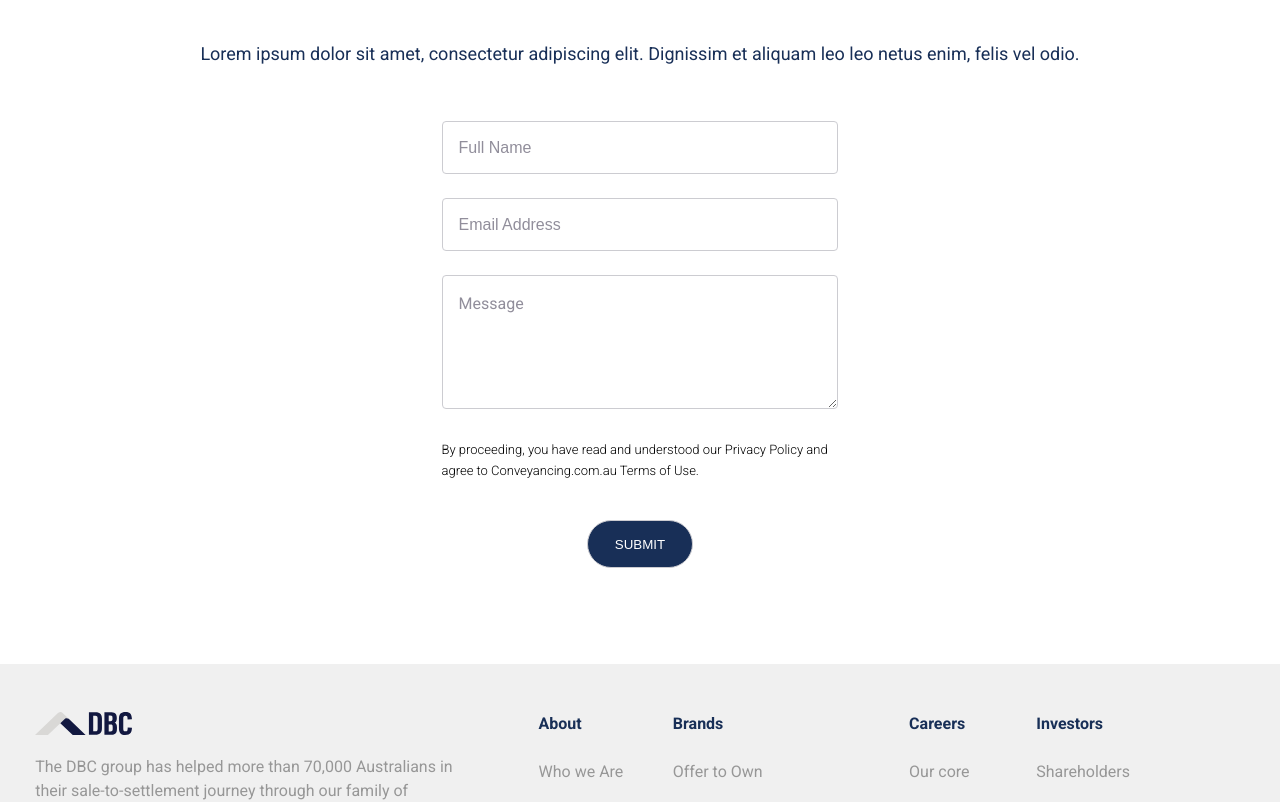
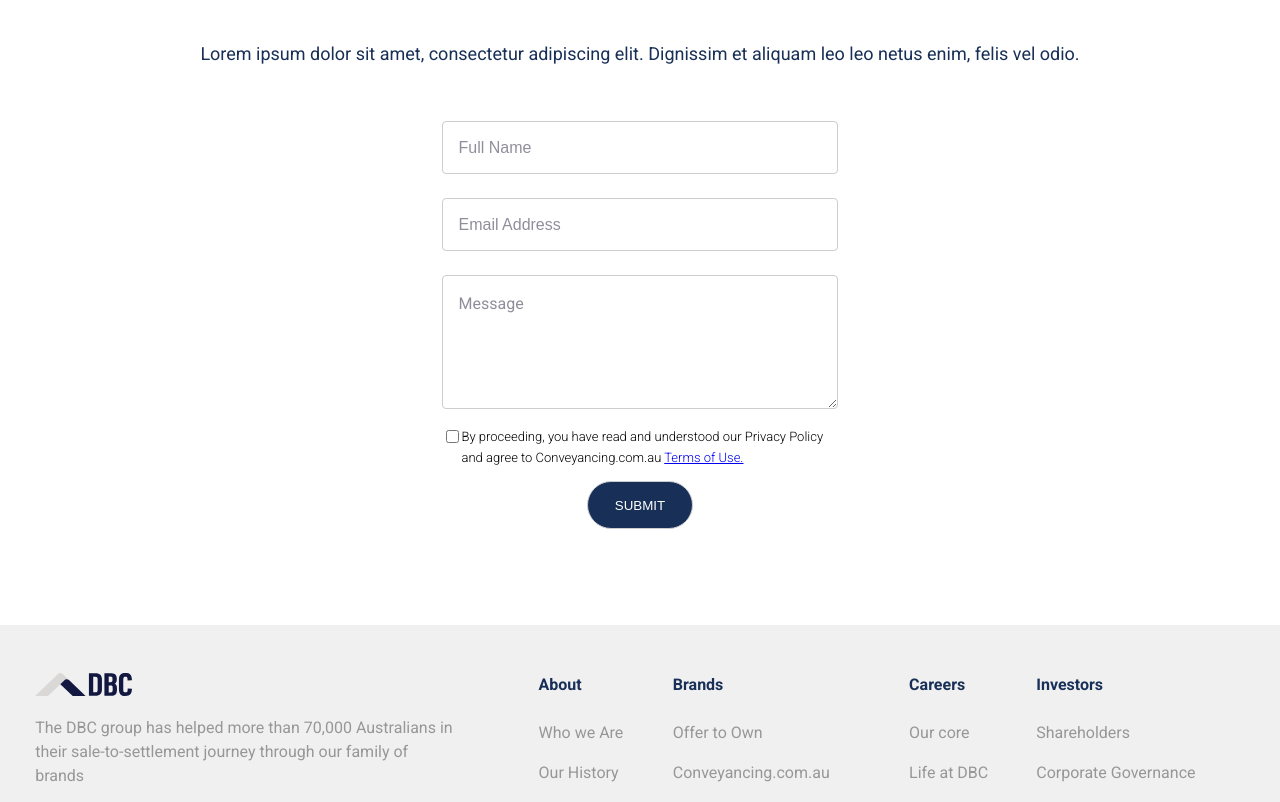
Before and after one commit to joanah09/dbc-clone, a React (Create React App) app: page /contact in a window 1280 px wide. Shown: the part 593-1395 px from the top of the page. Built offline with nearby package versions, Linux system fonts and the light colour scheme.

Commit message:
updated contact form

```diff
--- a/src/components/contact/contactFormComponent/contact-form.scss
+++ b/src/components/contact/contactFormComponent/contact-form.scss
@@ -58,11 +58,19 @@
             color: $font-gray;
         }
         p {
-            padding: 1em 0 2em;
+            margin: 0;
+            padding: 1em 0;
             font-size: 13px;
             font-weight: 300;
             line-height: 21px;
-
+        }
+        input[type="checkbox"] {
+            position: relative;
+            top: 2px;
+        }
+        .checkbox {
+            display: flex;
+            align-items: baseline;
         }
         .btn-container {
             text-align: center;
@@ -84,6 +92,5 @@
                 }
             }
         }
-
     }
 }
--- a/src/components/contact/contactFormComponent/contactForm.js
+++ b/src/components/contact/contactFormComponent/contactForm.js
@@ -1,40 +1,65 @@
 import React, { useState } from "react";
+import { Link } from "react-router-dom";
 
 function ContactForm() {
     const initialState = {
         name: "",
         email: "",
         message: "",
-    }
+        isChecked: false,
+    };
 
-    const [formData, setFormData] = useState(initialState)
+    const [formData, setFormData] = useState(initialState);
+
     function handleChange(event) {
-        const {name, value} = event.target
-        setFormData(prevState => {
-            return {
-                ...prevState,
-                [name]: value
-            }
-        })
-    }
+        const { name, value, type, checked } = event.target;
 
-    function handleSubmit(event) {
-        event.preventDefault()
-        console.log(formData)
-        setFormData({...initialState})
+        const newValue = type === "checkbox" ? checked : value;
+
+        setFormData((prevState) => ({
+            ...prevState,
+            [name]: newValue,
+        }));
     }
 
     return (
-        <form onSubmit={handleSubmit}>
-            <input type="text" placeholder="Full Name" name="name" onChange={handleChange} value={formData.name} />
-            <input type="email" placeholder="Email Address" name="email" onChange={handleChange} value={formData.email}/>
-            <textarea placeholder="Message" name="message" onChange={handleChange} value={formData.message}/>
-            <p>By proceeding, you have read and understood our Privacy Policy and agree to Conveyancing.com.au Terms of Use.</p>
+        <form action="https://formsubmit.co/joanah009@gmail.com" method="POST">
+            <input
+                type="text"
+                placeholder="Full Name"
+                name="name"
+                onChange={handleChange}
+                value={formData.name}
+            />
+            <input
+                type="email"
+                placeholder="Email Address"
+                name="email"
+                onChange={handleChange}
+                value={formData.email}
+            />
+            <textarea
+                placeholder="Message"
+                name="message"
+                onChange={handleChange}
+                value={formData.message}
+            />
+            <div className="checkbox">
+                <input
+                    type="checkbox"
+                    name="isChecked"
+                    onChange={handleChange}
+                    checked={formData.isChecked}
+                    required="required"
+                />
+                <p>By proceeding, you have read and understood our Privacy Policy and
+                agree to Conveyancing.com.au <Link to="/">Terms of Use.</Link></p>
+            </div>
             <div className="btn-container">
-                <button>Submit</button>
+                <button type="submit">Submit</button>
             </div>
         </form>
-    )
+    );
 }
 
-export default ContactForm
+export default ContactForm;
```
